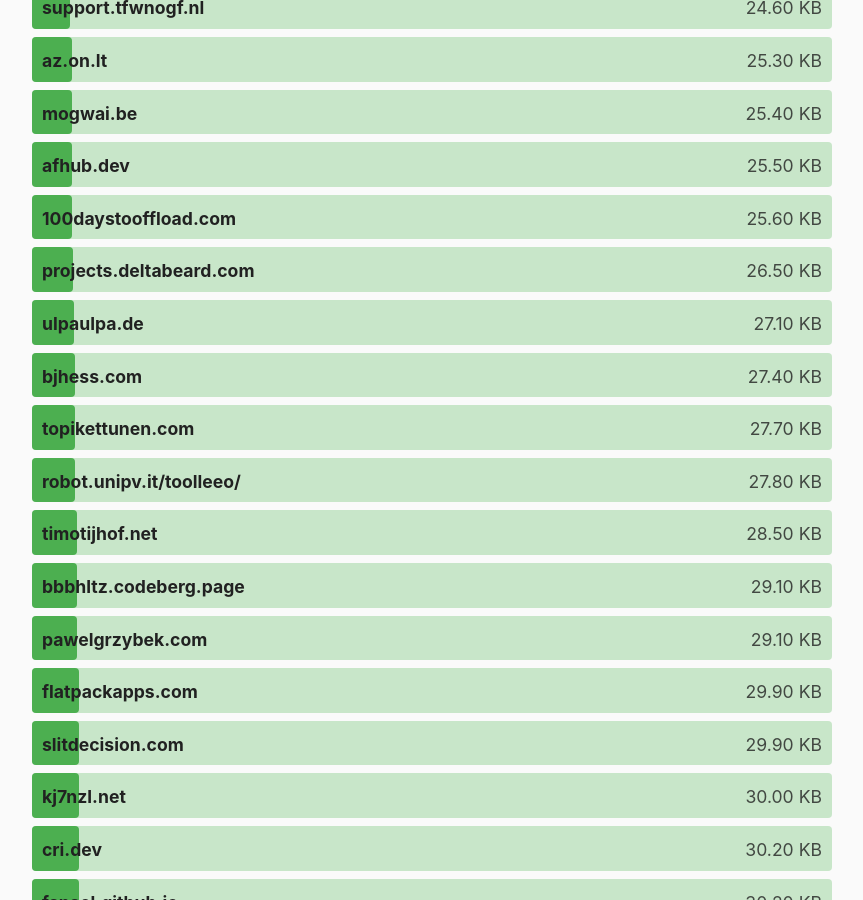
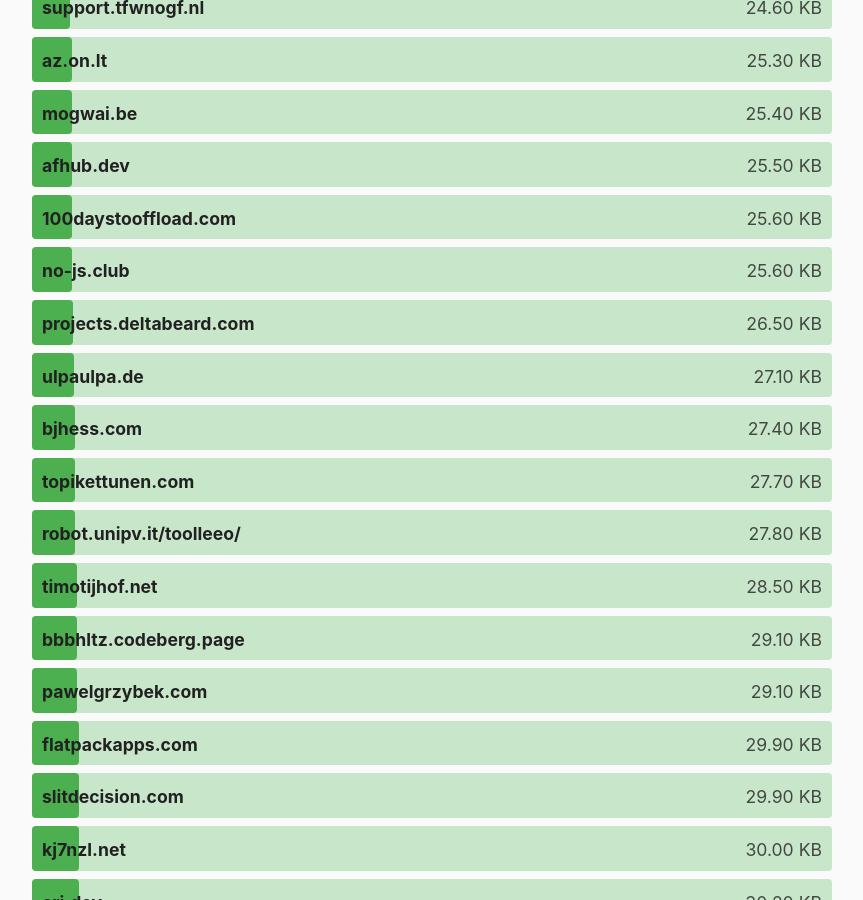
Before and after one commit to kevquirk/512kb.club, a Jekyll site: the page built from index.md, in a window 1280 px wide and 900 px high, scrolled down 7689 px. Shown: the whole window, without its empty margins (208-1071 px from the left). Built offline with Jekyll 4.4.1, drawn with Linux system fonts in a browser that asks for light colours.

Commit message:
added no-js.club

```diff
--- a/_data/sites.yml
+++ b/_data/sites.yml
@@ -1413,6 +1413,11 @@
   size: 175
   last_checked: 2022-04-26
 
+- domain: no-js.club
+  url: https://no-js.club/
+  size: 25.6
+  last_checked: 2022-05-26 (2022-04-29)
+
 - domain: noblogo.org
   url: https://noblogo.org/
   size: 314
```
